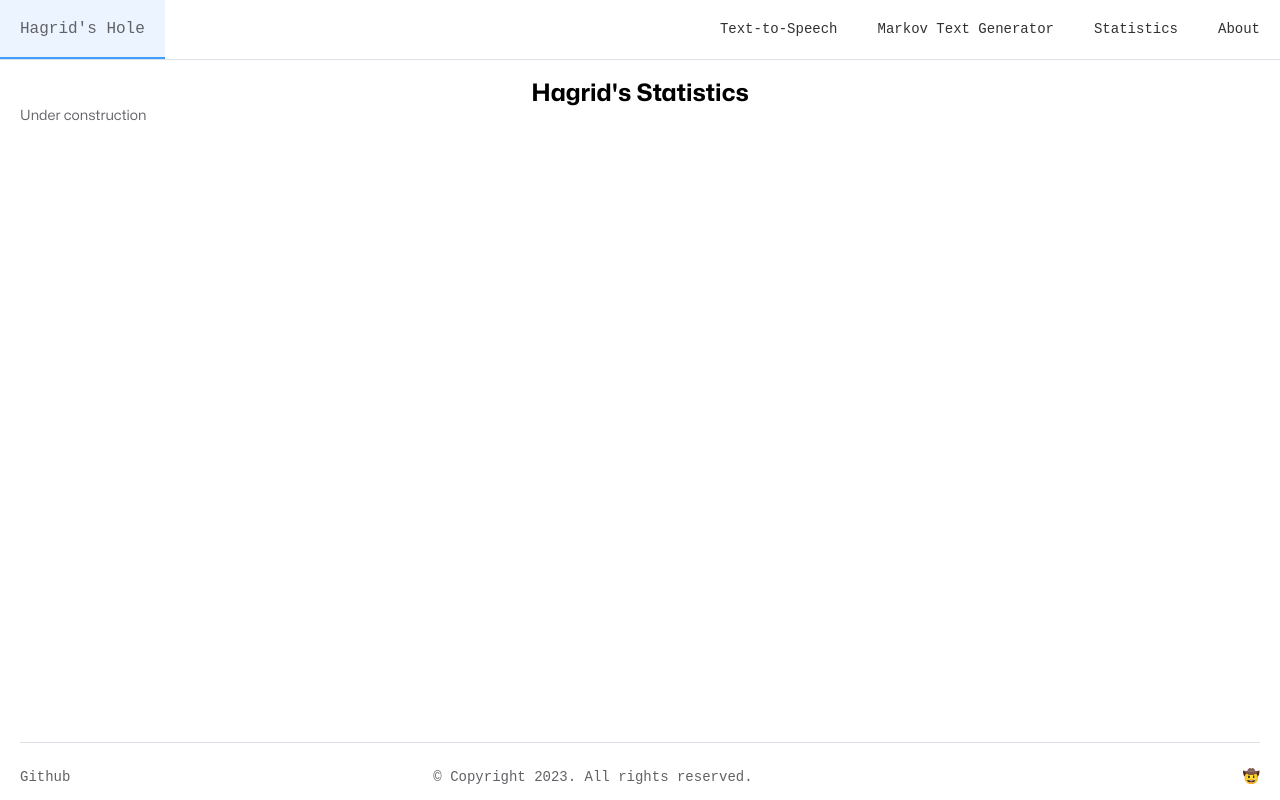
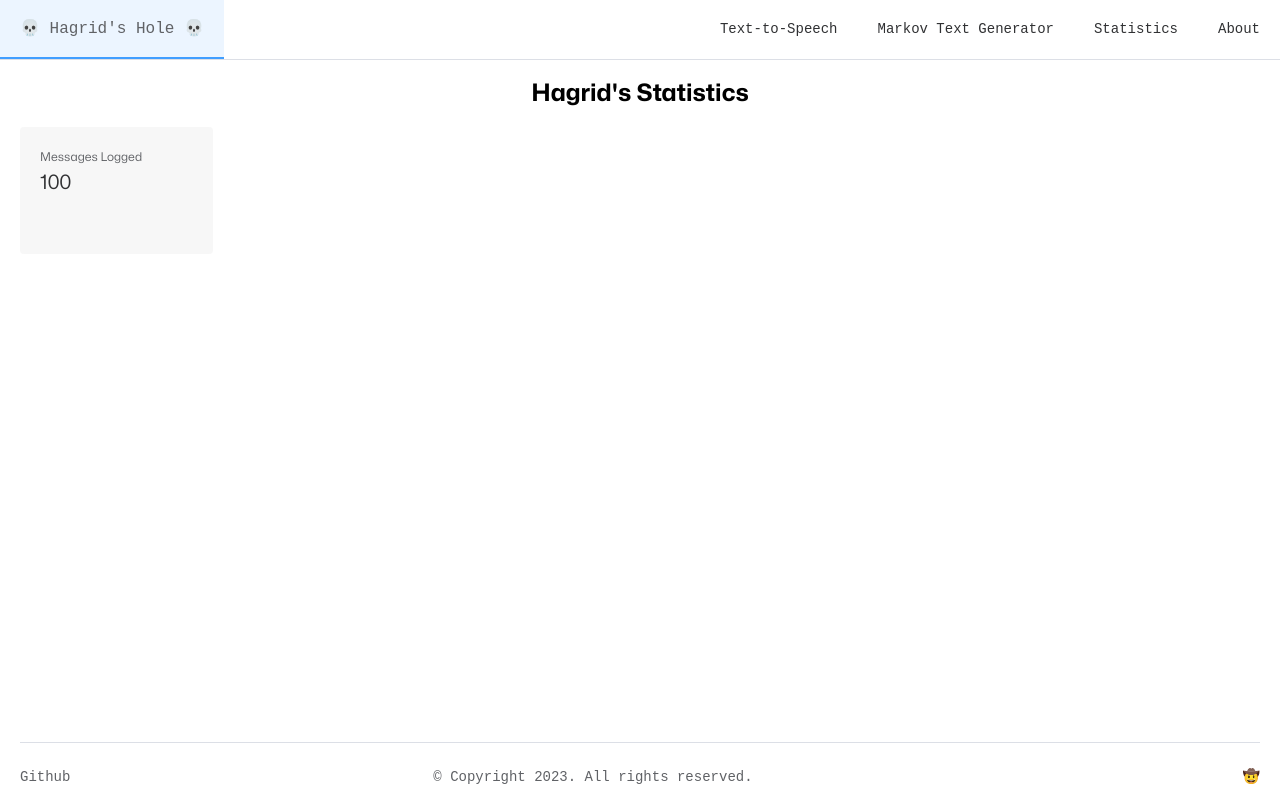
Before and after one commit to charlieboggus/hagrids-hole-web, a Vue app: page /stats in a window 1280 px wide. Built offline with nearby package versions, Linux system fonts and the light colour scheme; a web font is replaced by a local one.

Commit message:
start building out stats page

```diff
--- a/src/components/NavigationBar.vue
+++ b/src/components/NavigationBar.vue
@@ -9,7 +9,7 @@
       @select="handleSelect"
     >
       <el-menu-item index="0" route="/">
-        <el-text class="mx-l" size="large">Hagrid's Hole</el-text>
+        <el-text class="mx-l" size="large">💀 Hagrid's Hole 💀</el-text>
       </el-menu-item>
       <div class="flex-grow" />
       <el-menu-item index="1" route="/tts">Text-to-Speech</el-menu-item>
--- /dev/null
+++ b/src/components/StatsCard.vue
@@ -0,0 +1,18 @@
+<template>
+  <el-col :span="4">
+    <div class="statsCard">
+      <el-statistic :value="100">
+        <template #title>Messages Logged</template>
+      </el-statistic>
+    </div>
+  </el-col>
+</template>
+
+<style scoped>
+.statsCard {
+  height: 100%;
+  padding: 20px;
+  border-radius: 4px;
+  background-color: rgba(134, 134, 134, 0.067);
+}
+</style>
--- a/src/views/AboutView.vue
+++ b/src/views/AboutView.vue
@@ -3,7 +3,7 @@
     <!-- Page title -->
     <el-row>
       <el-col :span="24">
-        <h2 style="text-align: center">About</h2>
+        <h2 style="text-align: center">About Hagrid</h2>
       </el-col>
     </el-row>
     <!-- Page content -->
--- a/src/views/MarkovView.vue
+++ b/src/views/MarkovView.vue
@@ -10,11 +10,16 @@
       </el-col>
       <el-col :span="4">
         <el-button
+          type="danger"
           @click="clearOutput"
           :disabled="shouldDisableClear()"
           style="float: right"
-          >Clear</el-button
         >
+          <el-icon style="vertical-align: middle">
+            <Close />
+          </el-icon>
+          <span style="vertical-align: middle">Clear</span>
+        </el-button>
       </el-col>
     </el-row>
     <br />
--- a/src/views/StatsView.vue
+++ b/src/views/StatsView.vue
@@ -6,11 +6,12 @@
         <h2 style="text-align: center">Hagrid's Statistics</h2>
       </el-col>
     </el-row>
+    <br />
     <!-- Page content -->
-    <el-row>
-      <el-text style="text-align: center">Under construction</el-text>
-    </el-row>
+    <el-row :gutter="16"><stats-card /></el-row>
   </div>
 </template>
 
-<script lang="ts" setup></script>
+<script lang="ts" setup>
+import StatsCard from '@/components/StatsCard.vue'
+</script>
```
